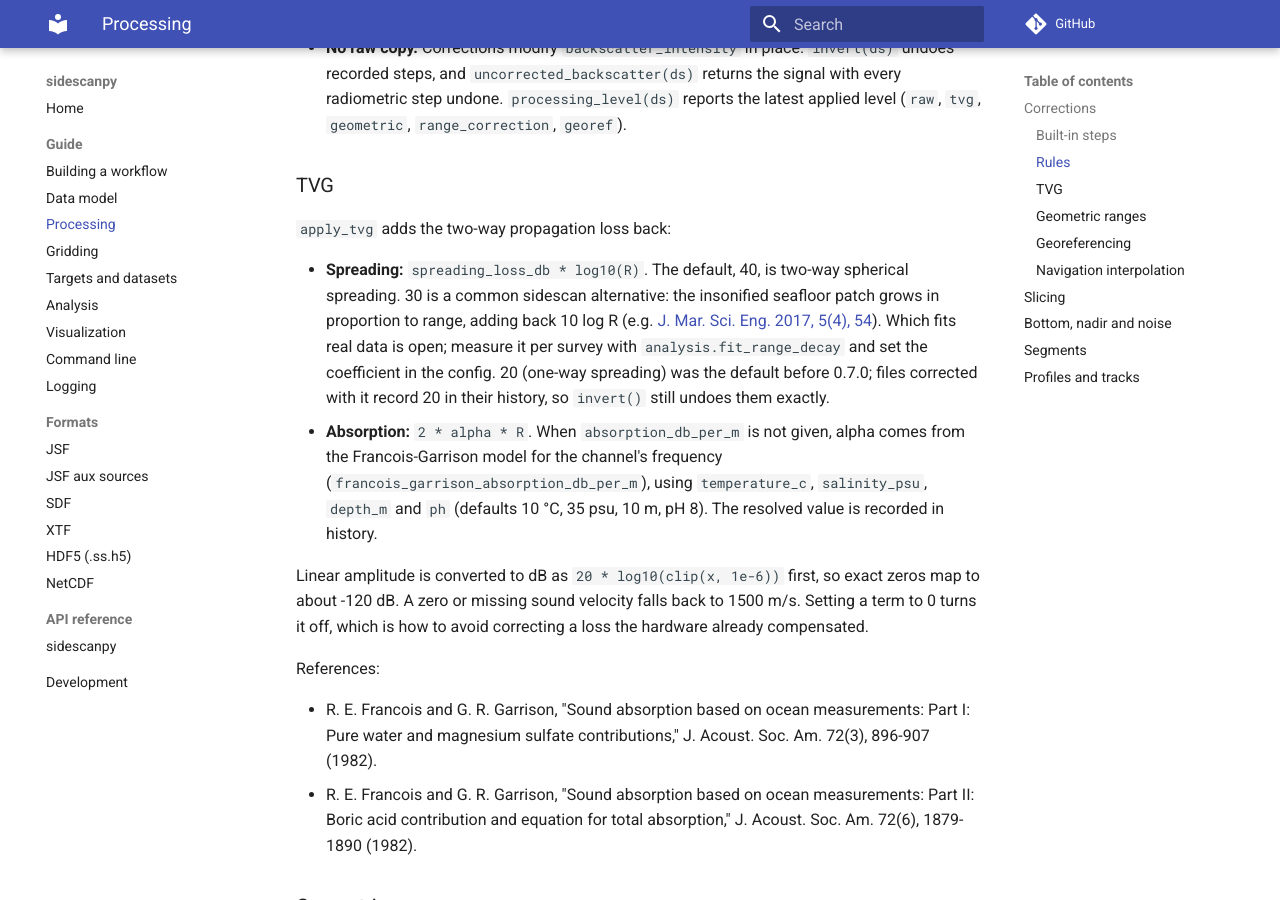
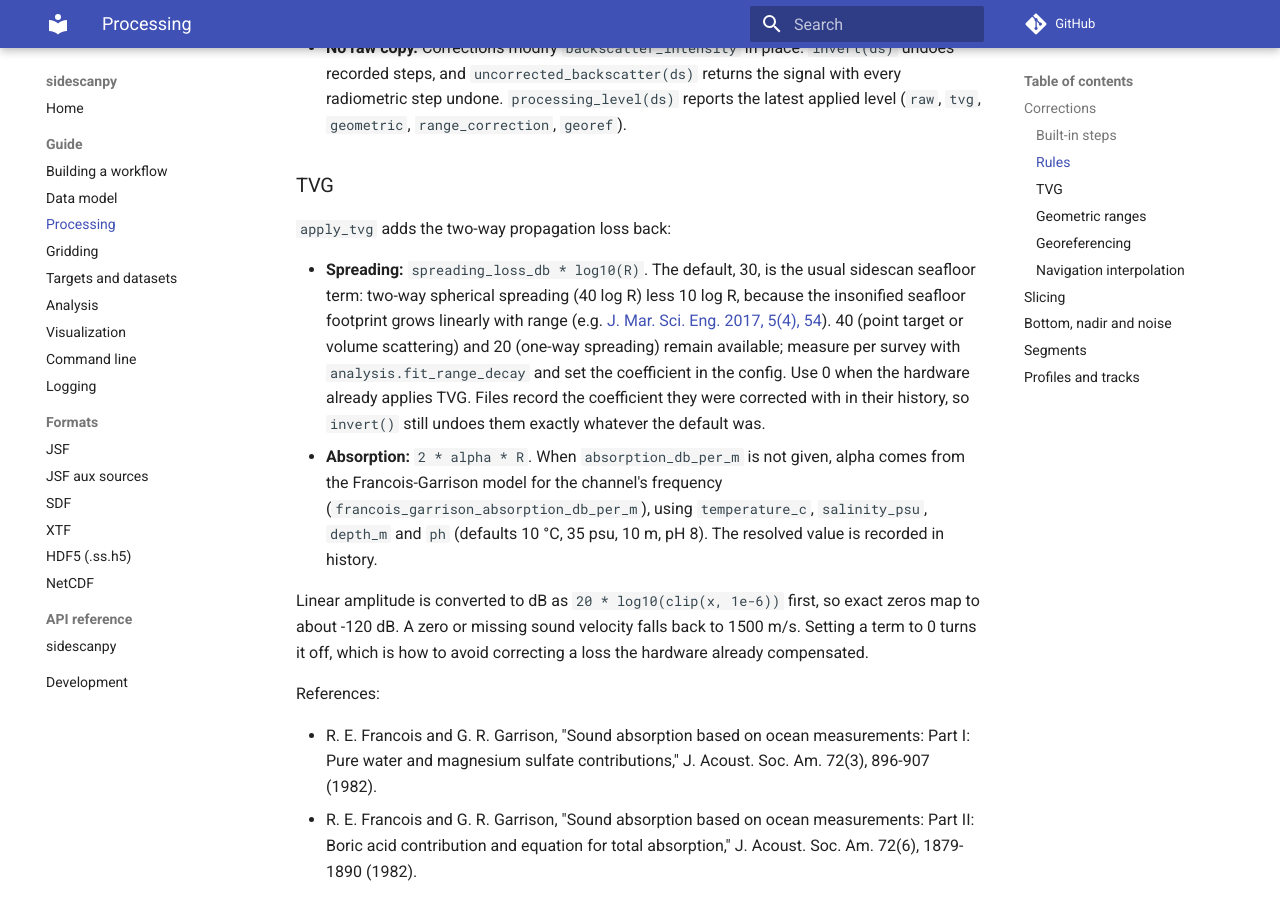
Before and after one commit to rshomberg-research/sidescanpy, an MkDocs documentation site: the page built from docs/processing.md, in a window 1280 px wide and 900 px high, scrolled down 1713 px. Built offline with MkDocs 1.6.1 and Material for MkDocs 9.7.7, drawn with Linux system fonts in a browser that asks for light colours; comment, search, counter and statistics services are not loaded.

Commit message:
feat(processing/radiometric)!: default TVG spreading to 30 log R
30 log R is the usual sidescan seafloor spreading term: two-way spherical
spreading (40 log R) less 10 log R, because the insonified seafloor
footprint grows linearly with range. 40 and 20 remain available via
spreading_loss_db; use 0 where hardware already applies TVG.

BREAKING CHANGE: callers relying on the default now get 30 instead of 40.
Files already corrected record their coefficient, so invert() is exact.

Co-Authored-By: Claude Opus 5.5 <noreply@anthropic.com>

```diff
--- a/docs/processing.md
+++ b/docs/processing.md
@@ -61,14 +61,15 @@ Steps run in the order given; respecting dependencies is the caller's job
 
 `apply_tvg` adds the two-way propagation loss back:
 
-- **Spreading:** `spreading_loss_db * log10(R)`. The default, 40, is
-  two-way spherical spreading. 30 is a common sidescan alternative: the
-  insonified seafloor patch grows in proportion to range, adding back
-  10 log R (e.g. [J. Mar. Sci. Eng. 2017, 5(4), 54](https://www.mdpi.com/2077-1312/5/4/54)).
-  Which fits real data is open; measure it per survey with
-  `analysis.fit_range_decay` and set the coefficient in the config. 20
-  (one-way spreading) was the default before 0.7.0; files corrected with
-  it record 20 in their history, so `invert()` still undoes them exactly.
+- **Spreading:** `spreading_loss_db * log10(R)`. The default, 30, is the usual
+  sidescan seafloor term: two-way spherical spreading (40 log R) less
+  10 log R, because the insonified seafloor footprint grows linearly with
+  range (e.g. [J. Mar. Sci. Eng. 2017, 5(4), 54](https://www.mdpi.com/2077-1312/5/4/54)).
+  40 (point target or volume scattering) and 20 (one-way spreading) remain
+  available; measure per survey with `analysis.fit_range_decay` and set the
+  coefficient in the config. Use 0 when the hardware already applies TVG.
+  Files record the coefficient they were corrected with in their history,
+  so `invert()` still undoes them exactly whatever the default was.
 - **Absorption:** `2 * alpha * R`. When `absorption_db_per_m` is not given,
   alpha comes from the Francois-Garrison model for the channel's
   frequency (`francois_garrison_absorption_db_per_m`), using
```
Also changed, not shown: CLAUDE.md (+4 -3 lines), docs/workflow.md (+1 -1 lines), 8 other files.
